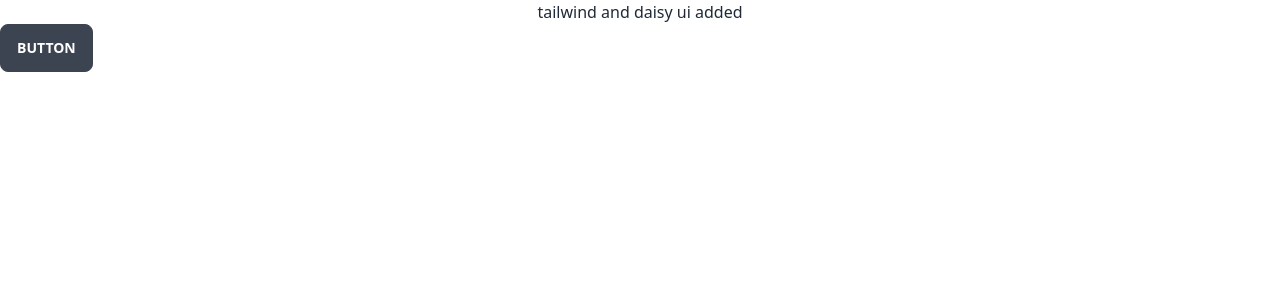
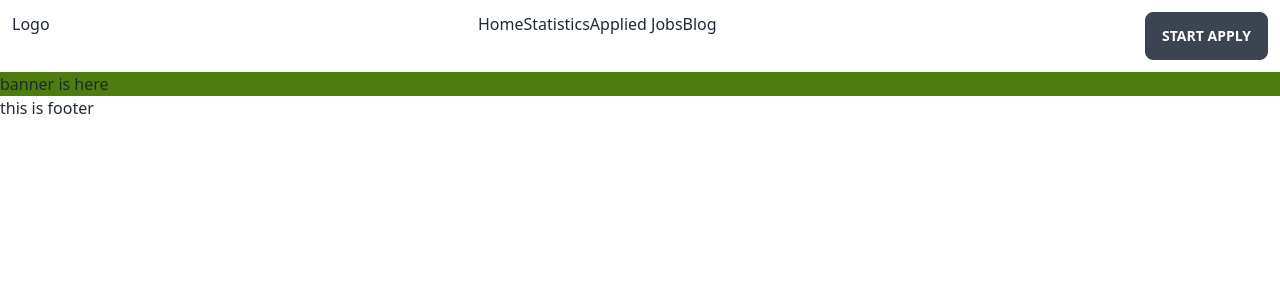
Before and after one commit to FaruqueParvej/Career-Hub, a React (Vite) app: page / in a window 1280 px wide. Shown: the top 300 px of the page. Built offline with nearby package versions, Linux system fonts and the light colour scheme.

Commit message:
added Home and children

```diff
--- a/src/App.jsx
+++ b/src/App.jsx
@@ -1,14 +1,16 @@
 import { useState } from "react";
 
 import "./App.css";
+import Header from "./components/Header/Header";
+import Footer from "./components/footer/Footer";
 
 function App() {
   const [count, setCount] = useState(0);
 
   return (
     <div className="App">
-      <h1 className="text-center">tailwind and daisy ui added</h1>
-      <button className="btn">Button</button>
+      <Header></Header>
+      <Footer></Footer>
     </div>
   );
 }
--- /dev/null
+++ b/src/components/Header/Header.jsx
@@ -0,0 +1,23 @@
+import React from "react";
+import { Link } from "react-router-dom";
+
+const Header = () => {
+  return (
+    <div className="flex justify-between m-3">
+      <div>
+        <h1>Logo</h1>
+      </div>
+      <div className="flex justify-between">
+        <Link to="/">Home</Link>
+        <Link to="/statistics">Statistics</Link>
+        <Link to="/jobs">Applied Jobs</Link>
+        <Link to="/blog">Blog</Link>
+      </div>
+      <div>
+        <button className="btn">Start Apply</button>
+      </div>
+    </div>
+  );
+};
+
+export default Header;
--- /dev/null
+++ b/src/components/banner/Banner.jsx
@@ -0,0 +1,11 @@
+import React from "react";
+
+const Banner = () => {
+  return (
+    <div className="bg-lime-700">
+      <h1>banner is here</h1>
+    </div>
+  );
+};
+
+export default Banner;
--- /dev/null
+++ b/src/components/blog/Blog.jsx
@@ -0,0 +1,11 @@
+import React from "react";
+
+const Blog = () => {
+  return (
+    <div className="border-slate-900">
+      <h1>Blogs are here</h1>
+    </div>
+  );
+};
+
+export default Blog;
--- /dev/null
+++ b/src/components/footer/Footer.jsx
@@ -0,0 +1,11 @@
+import React from "react";
+
+const Footer = () => {
+  return (
+    <div>
+      <p>this is footer </p>
+    </div>
+  );
+};
+
+export default Footer;
--- /dev/null
+++ b/src/components/home/Home.jsx
@@ -0,0 +1,16 @@
+import React from "react";
+import Header from "../Header/Header";
+import { Outlet } from "react-router-dom";
+import Footer from "../footer/Footer";
+
+const Home = () => {
+  return (
+    <div>
+      <Header></Header>
+      <Outlet></Outlet>
+      <Footer></Footer>
+    </div>
+  );
+};
+
+export default Home;
--- /dev/null
+++ b/src/components/jobs/Jobs.jsx
@@ -0,0 +1,11 @@
+import React from "react";
+
+const Jobs = () => {
+  return (
+    <div className="bg-purple-800">
+      <h1>All jobs</h1>
+    </div>
+  );
+};
+
+export default Jobs;
--- /dev/null
+++ b/src/components/statistics/Statistics.jsx
@@ -0,0 +1,11 @@
+import React from "react";
+
+const Statistics = () => {
+  return (
+    <div className="bg-yellow-300">
+      <h1>all statistics are here</h1>
+    </div>
+  );
+};
+
+export default Statistics;
```
Also changed, not shown: src/main.jsx (+24 -1 lines).
